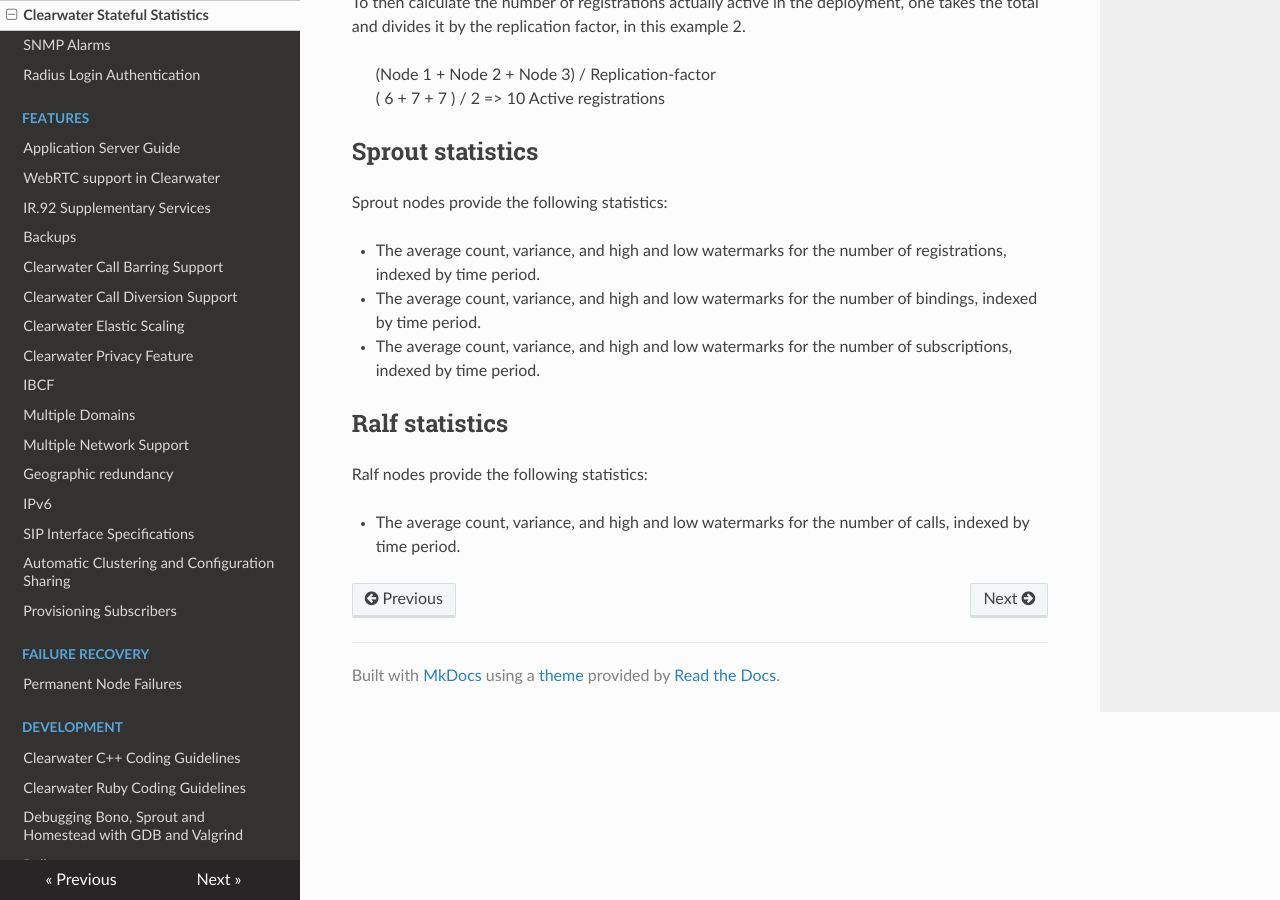
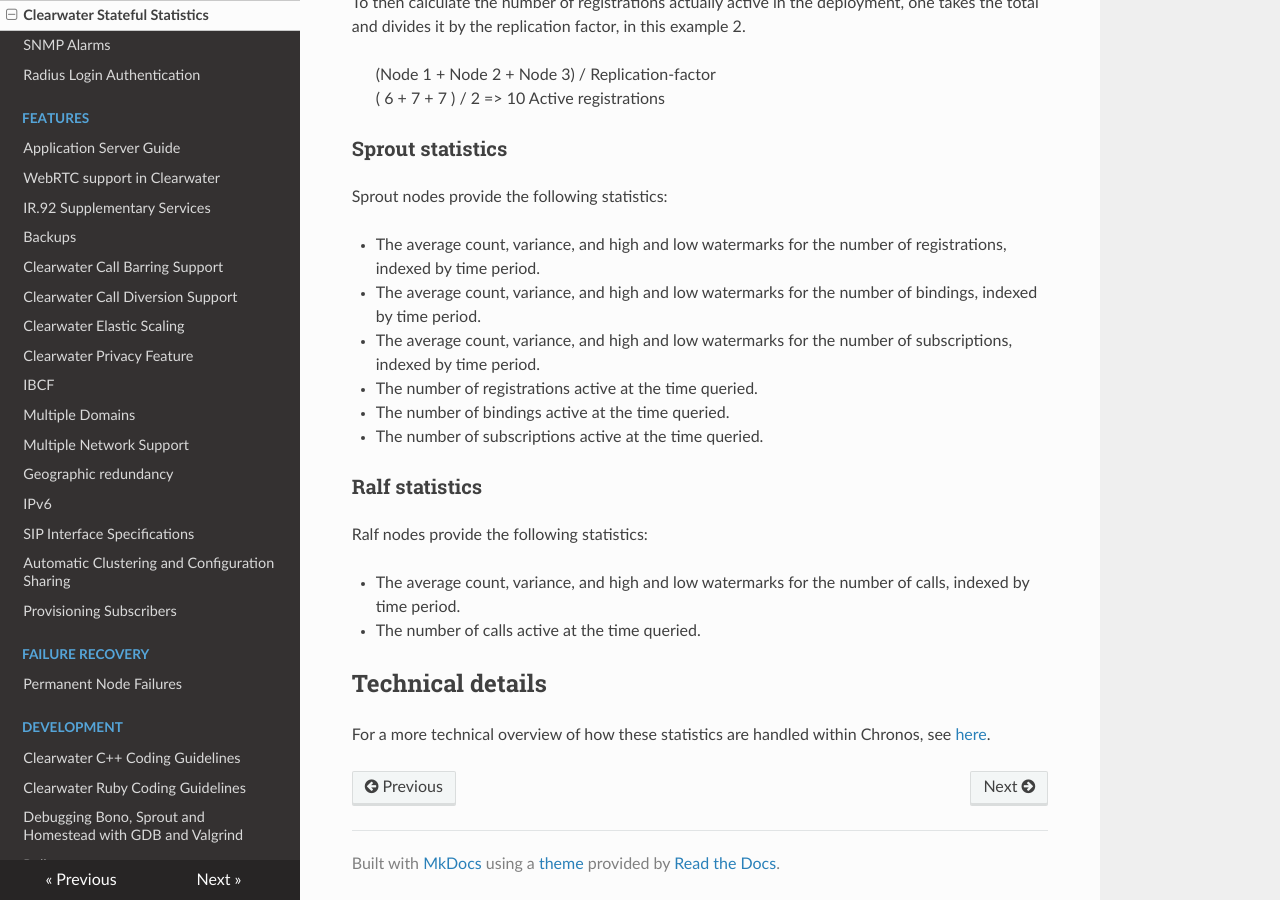
Before and after one commit to Metaswitch/clearwater-readthedocs, an MkDocs documentation site: the page built from docs/Clearwater_Stateful_Statistics.md, in a window 1280 px wide and 900 px high, scrolled down 820 px. Built offline with MkDocs 1.6.1, drawn with Linux system fonts in a browser that asks for light colours; nearby versions of some CDN libraries; old or Windows-style settings are respelled for this version of MkDocs.

Commit message:
add scalar stats. technical info

```diff
--- a/docs/Clearwater_Stateful_Statistics.md
+++ b/docs/Clearwater_Stateful_Statistics.md
@@ -19,16 +19,24 @@ To then calculate the number of registrations actually active in the deployment,
 > (Node 1 + Node 2 + Node 3) / Replication-factor
 > (  6    +   7    +   7   ) / 2  => 10 Active registrations
 
-## Sprout statistics
+### Sprout statistics
 
 Sprout nodes provide the following statistics:
 
 * The average count, variance, and high and low watermarks for the number of registrations, indexed by time period.
 * The average count, variance, and high and low watermarks for the number of bindings, indexed by time period.
 * The average count, variance, and high and low watermarks for the number of subscriptions, indexed by time period.
+* The number of registrations active at the time queried.
+* The number of bindings active at the time queried.
+* The number of subscriptions active at the time queried.
 
-## Ralf statistics
+### Ralf statistics
 
 Ralf nodes provide the following statistics:
 
 * The average count, variance, and high and low watermarks for the number of calls, indexed by time period.
+* The number of calls active at the time queried.
+
+## Technical details
+
+For a more technical overview of how these statistics are handled within Chronos, see [here](<insert link to chronos technical doc here>).
```
